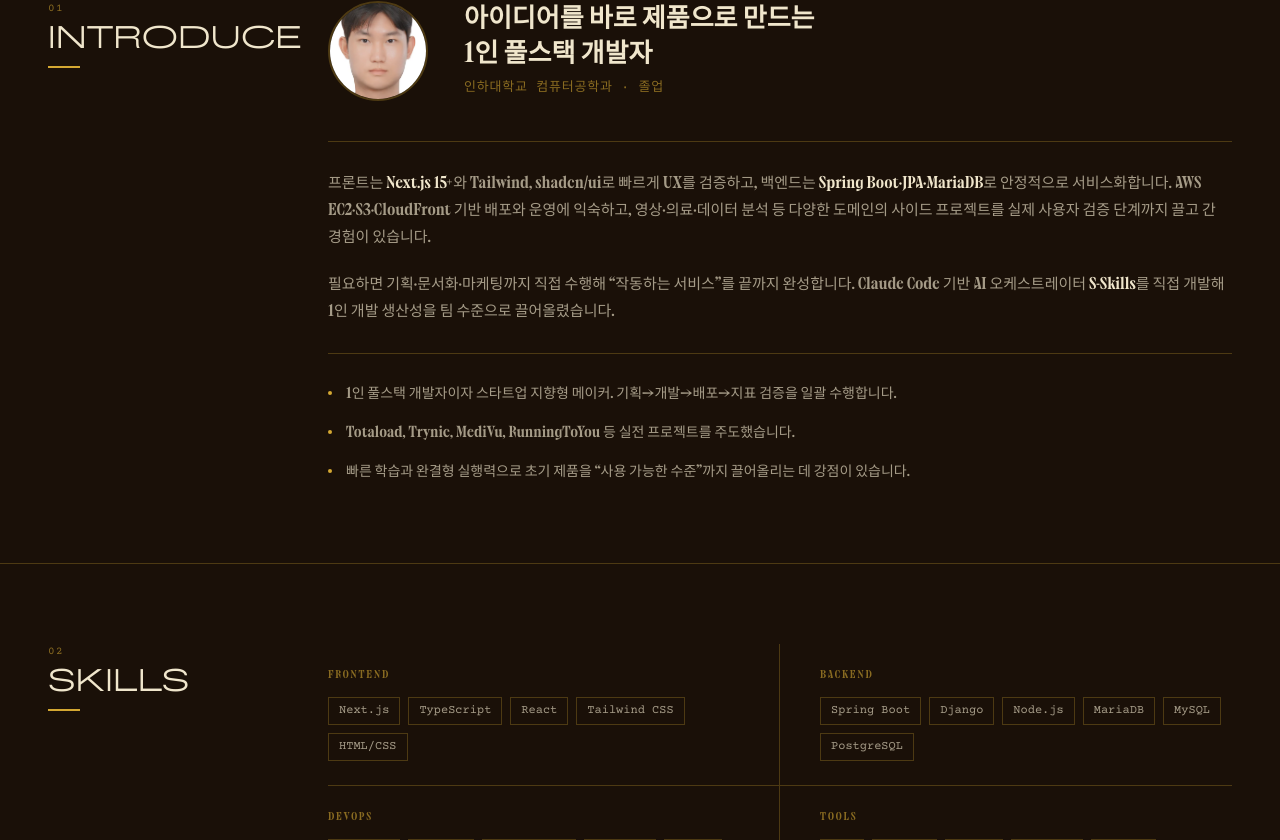
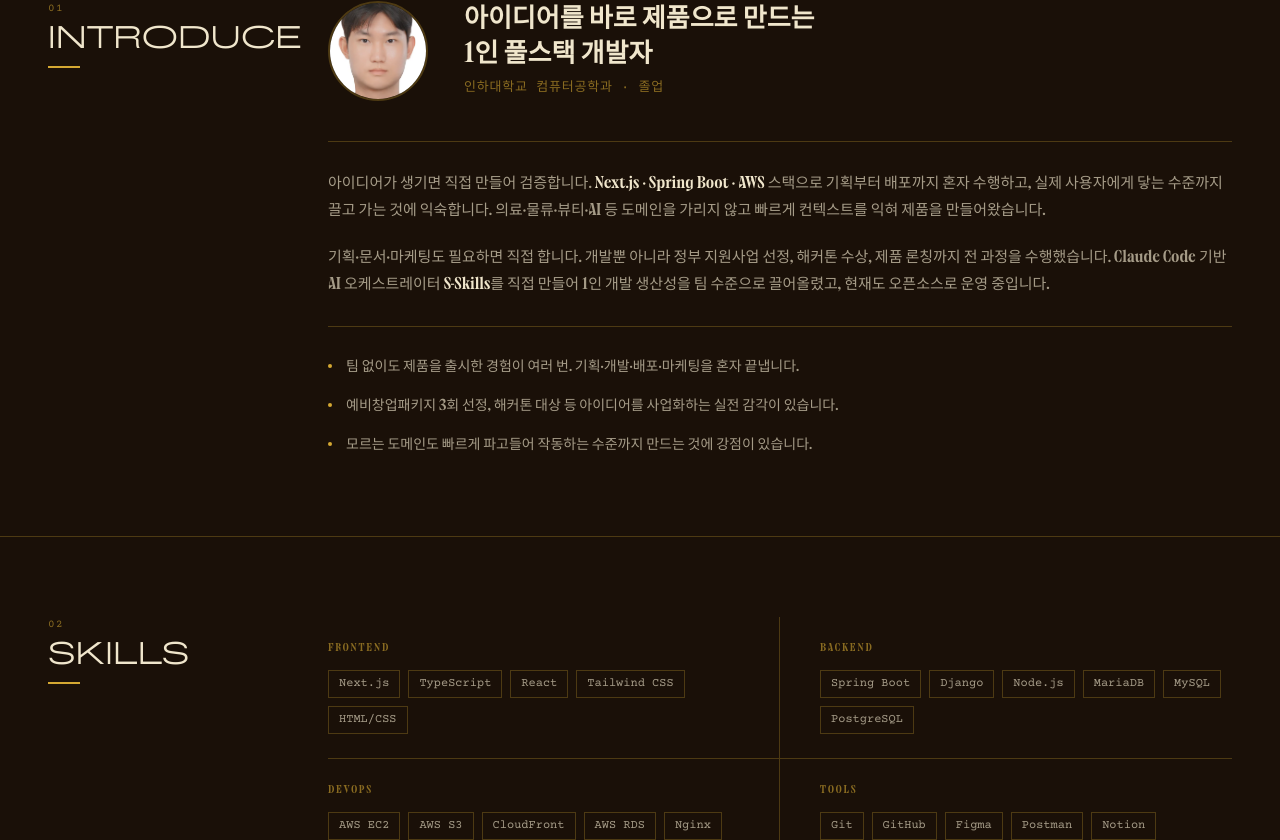
Before and after one commit to s0613/resume_songseungju, a Next.js app: page / in a window 1280 px wide. Shown: the part 880-1720 px from the top of the page. Built offline with nearby package versions, Linux system fonts and the light colour scheme.

Commit message:
content: 이력서 내용 최신화 — 말투 개선·고등학교 성적 bullet 제거

```diff
--- a/src/app/page.tsx
+++ b/src/app/page.tsx
@@ -255,29 +255,31 @@ export default function ResumePage() {
                             </div>
                             <div className={s.introDivider} />
                             <p className={s.introPara}>
-                                프론트는 <span className={s.introStrong}>Next.js 15+</span>와 Tailwind, shadcn/ui로 빠르게 UX를 검증하고,
-                                백엔드는 <span className={s.introStrong}>Spring Boot·JPA·MariaDB</span>로 안정적으로 서비스화합니다.
-                                AWS EC2·S3·CloudFront 기반 배포와 운영에 익숙하고, 영상·의료·데이터 분석 등
-                                다양한 도메인의 사이드 프로젝트를 실제 사용자 검증 단계까지 끌고 간 경험이 있습니다.
+                                아이디어가 생기면 직접 만들어 검증합니다.
+                                <span className={s.introStrong}> Next.js · Spring Boot · AWS</span> 스택으로
+                                기획부터 배포까지 혼자 수행하고, 실제 사용자에게 닿는 수준까지
+                                끌고 가는 것에 익숙합니다. 의료·물류·뷰티·AI 등 도메인을 가리지 않고
+                                빠르게 컨텍스트를 익혀 제품을 만들어왔습니다.
                             </p>
                             <p className={s.introPara}>
-                                필요하면 기획·문서화·마케팅까지 직접 수행해 &ldquo;작동하는 서비스&rdquo;를 끝까지 완성합니다.
-                                Claude Code 기반 AI 오케스트레이터 <span className={s.introStrong}>S-Skills</span>를 직접 개발해
-                                1인 개발 생산성을 팀 수준으로 끌어올렸습니다.
+                                기획·문서·마케팅도 필요하면 직접 합니다. 개발뿐 아니라
+                                정부 지원사업 선정, 해커톤 수상, 제품 론칭까지 전 과정을 수행했습니다.
+                                Claude Code 기반 AI 오케스트레이터 <span className={s.introStrong}>S-Skills</span>를 직접 만들어
+                                1인 개발 생산성을 팀 수준으로 끌어올렸고, 현재도 오픈소스로 운영 중입니다.
                             </p>
                             <div className={s.introDivider} />
                             <div className={s.introBullets}>
                                 <div className={s.introBullet}>
                                     <span className={s.introBulletDot} />
-                                    <span>1인 풀스택 개발자이자 스타트업 지향형 메이커. 기획→개발→배포→지표 검증을 일괄 수행합니다.</span>
+                                    <span>팀 없이도 제품을 출시한 경험이 여러 번. 기획·개발·배포·마케팅을 혼자 끝냅니다.</span>
                                 </div>
                                 <div className={s.introBullet}>
                                     <span className={s.introBulletDot} />
-                                    <span>Totaload, Trynic, MediVu, RunningToYou 등 실전 프로젝트를 주도했습니다.</span>
+                                    <span>예비창업패키지 3회 선정, 해커톤 대상 등 아이디어를 사업화하는 실전 감각이 있습니다.</span>
                                 </div>
                                 <div className={s.introBullet}>
                                     <span className={s.introBulletDot} />
-                                    <span>빠른 학습과 완결형 실행력으로 초기 제품을 &ldquo;사용 가능한 수준&rdquo;까지 끌어올리는 데 강점이 있습니다.</span>
+                                    <span>모르는 도메인도 빠르게 파고들어 작동하는 수준까지 만드는 것에 강점이 있습니다.</span>
                                 </div>
                             </div>
                         </div>
@@ -357,9 +359,9 @@ export default function ResumePage() {
                                 </div>
                                 <div className={s.eduDegree}>컴퓨터공학과 졸업</div>
                                 <div className={s.eduBullets}>
-                                    <div className={s.eduBullet}><span className={s.introBulletDot} /><span>알고리즘·자료구조·운영체제·네트워크·데이터베이스 기본 이론 습득</span></div>
-                                    <div className={s.eduBullet}><span className={s.introBulletDot} /><span>웹프로그래밍·소프트웨어 공학 등 실습 중심 과목 수료</span></div>
-                                    <div className={s.eduBullet}><span className={s.introBulletDot} /><span>학부 프로젝트를 통해 팀 협업 및 발표 경험</span></div>
+                                    <div className={s.eduBullet}><span className={s.introBulletDot} /><span>재학 중 스타트업 활동 병행 — 예비창업패키지 선정, 해커톤 수상, 제품 론칭까지</span></div>
+                                    <div className={s.eduBullet}><span className={s.introBulletDot} /><span>졸업 시점 10개 이상 프로젝트 경험, AI·클라우드·풀스택 독학으로 스택 확장</span></div>
+                                    <div className={s.eduBullet}><span className={s.introBulletDot} /><span>해병대 복무(2020~2022) 후 복학, 이후 개발에 집중</span></div>
                                 </div>
                                 <div className={s.eduTags}>
                                     <span className={s.eduTag}>C++</span>
@@ -374,14 +376,8 @@ export default function ResumePage() {
                                     <span className={s.eduDate}>2017.03 ~ 2020.02</span>
                                 </div>
                                 <div className={s.eduDegree}>일반고 / 이과</div>
-                                <div className={s.eduBullets}>
-                                    <div className={s.eduBullet}><span className={s.introBulletDot} /><span>고2 과학중점반 입성 후 성적 상승</span></div>
-                                    <div className={s.eduBullet}><span className={s.introBulletDot} /><span>인하대학교 컴퓨터공학과 합격</span></div>
-                                </div>
                                 <div className={s.eduTags}>
-                                    <span className={s.eduTag}>벡터 1등급</span>
-                                    <span className={s.eduTag}>영어 1등급</span>
-                                    <span className={s.eduTag}>지구과학 1등급</span>
+                                    <span className={s.eduTag}>이과</span>
                                 </div>
                             </div>
                         </div>
@@ -404,8 +400,8 @@ export default function ResumePage() {
                                         <span className={s.etcMeta}>2020.11 ~ 2022.05 · 통신병 · 병장 전역</span>
                                     </div>
                                     <div className={s.etcBullets}>
-                                        <div className={s.etcBullet}><span className={s.etcBulletDot}>›</span><span>Republic of Korea Marine Corps</span></div>
-                                        <div className={s.etcBullet}><span className={s.etcBulletDot}>›</span><span>강인한 정신력과 팀워크 경험을 바탕으로 협업 능력 강화</span></div>
+                                        <div className={s.etcBullet}><span className={s.etcBulletDot}>›</span><span>통신병 — 군 무선통신 장비 운용 실무</span></div>
+                                        <div className={s.etcBullet}><span className={s.etcBulletDot}>›</span><span>극한 환경에서의 팀 운용·의사결정 경험</span></div>
                                     </div>
                                 </div>
                                 <div className={s.etcBlock}>
@@ -413,9 +409,9 @@ export default function ResumePage() {
                                         <span className={s.etcTitle}>창업 동아리 — 인하벤처클럽</span>
                                     </div>
                                     <div className={s.etcBullets}>
-                                        <div className={s.etcBullet}><span className={s.etcBulletDot}>›</span><span>아이디어 발굴 및 비즈니스 모델 설계</span></div>
-                                        <div className={s.etcBullet}><span className={s.etcBulletDot}>›</span><span>팀 프로젝트를 통한 실전 창업 경험</span></div>
-                                        <div className={s.etcBullet}><span className={s.etcBulletDot}>›</span><span>프로젝트 기획·운영·사용자 피드백 기반 서비스 개선</span></div>
+                                        <div className={s.etcBullet}><span className={s.etcBulletDot}>›</span><span>선배 창업자·투자자 네트워크 연결 및 초기 창업 방법론 습득</span></div>
+                                        <div className={s.etcBullet}><span className={s.etcBulletDot}>›</span><span>Trynic 창업 기반 마련 — 팀 빌딩, 사업계획서 최초 작성</span></div>
+                                        <div className={s.etcBullet}><span className={s.etcBulletDot}>›</span><span>사용자 인터뷰 기반 피벗 경험</span></div>
                                     </div>
                                 </div>
                             </div>
```
